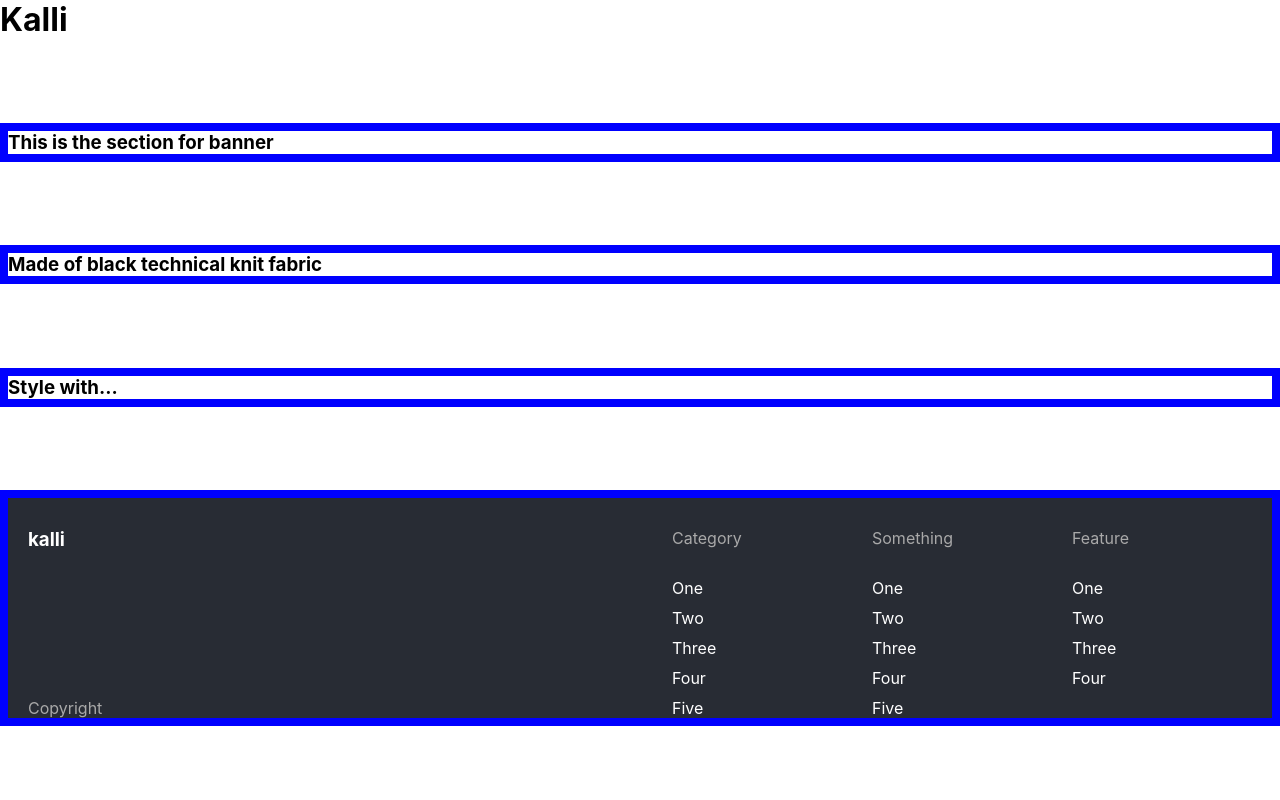
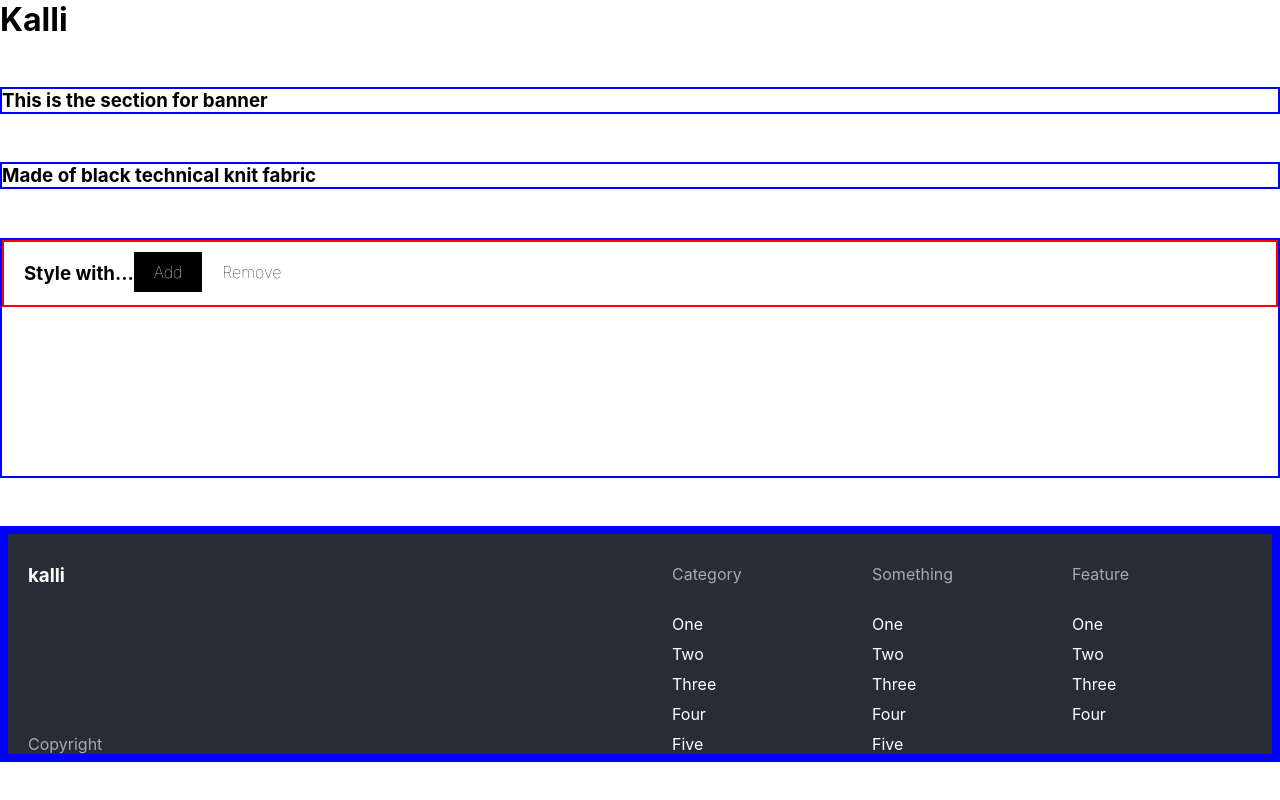
Before and after one commit to chingu-voyages/v9-toucans-team-14, a React (Create React App) app: page / in a window 1280 px wide. Built offline with nearby package versions, Linux system fonts and the light colour scheme.

Commit message:
Added buttons

```diff
--- a/src/SecondMiddle.js
+++ b/src/SecondMiddle.js
@@ -5,7 +5,22 @@ export class SecondMiddle extends React.Component {
   render() {
     return (
       <div className="second-middle-style">
-        <h3>Style with... </h3>
+        <div className="second-middle-navbar">
+          <h3>Style with... </h3>
+          <div>
+            <a href="" className="add-to-cart-button">Add</a>
+            <a href="" className="remove-to-cart-button">Remove</a>
+          </div>
+        </div>
+
+       <div>
+        <div></div>
+        <div></div>
+        <div></div>
+        <div></div>
+       </div>
+
+
       </div>
     );
   }
--- a/src/index.css
+++ b/src/index.css
@@ -41,6 +41,7 @@ code {
 
 .second-middle-style {
   grid-area: second-middle-section;
+
 }
 
 .last-foot {
@@ -50,8 +51,39 @@ code {
 .top-kalli,
 .first-middle-black,
 .second-middle-style {
-  border: 8px solid blue;
+  border: 2px solid blue;
 }
+
+/*Emilie's section - styling the Second-middle-style*/
+
+.second-middle-style {
+  height: 30vh;
+}
+
+.second-middle-navbar {
+  border: 2px solid red;
+  padding: 20px;
+  display: flex;
+  align-items: space-between;
+
+}
+
+.add-to-cart-button {
+  padding: 10px 20px 10px 20px;
+  background-color: black;
+  color: white;
+  text-decoration: none;
+  font-weight: lighter;
+}
+
+.remove-to-cart-button {
+  padding: 10px 20px 10px 20px;
+  color: black;
+  text-decoration: none;
+  font-weight: lighter;
+}
+
+/*Emilie's section - end*/
 
 .last-foot {
   background: #282c34;
```
Also changed, not shown: 1 other file (tests, documents, lock files or other folders).
